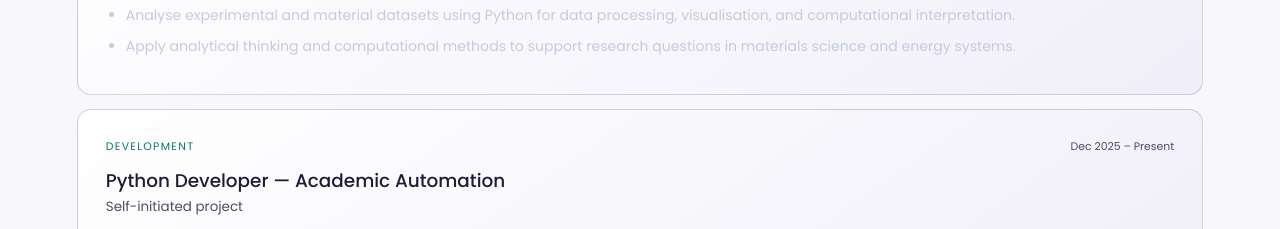
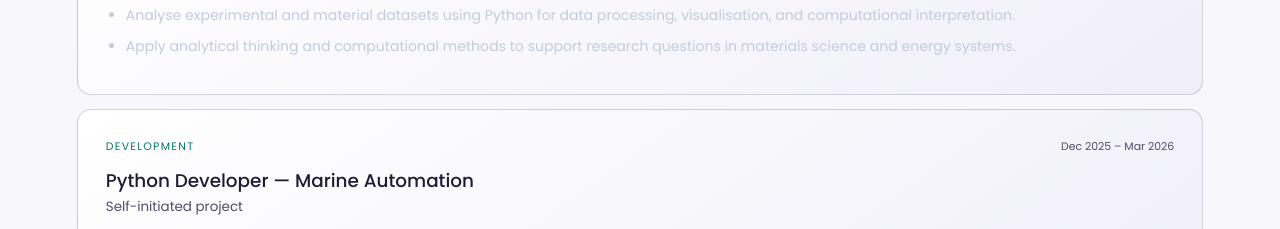
Before and after one commit to mondalsnehankur/Portfolio-Website, a plain HTML site: page index.html in a window 1280 px wide. Shown: the part 4360-4589 px from the top of the page. Drawn offline with nearby package versions, Linux system fonts and the light colour scheme; no server answers; a web font is replaced by a local one.

Commit message:
Update index.html

```diff
--- a/index.html
+++ b/index.html
@@ -317,8 +317,8 @@
                     </ul>
                 </article>
                 <article class="expercard">
-                    <div class="experience-topline"><span class="experience-type">DEVELOPMENT</span><span class="experience-date">Dec 2025 – Present</span></div>
-                    <h3>Python Developer — Academic Automation</h3>
+                    <div class="experience-topline"><span class="experience-type">DEVELOPMENT</span><span class="experience-date">Dec 2025 – Mar 2026</span></div>
+                    <h3>Python Developer — Marine Automation</h3>
                     <span class="expmeta">Self-initiated project</span>
                     <ul>
                         <li>Develop Python workflows for academic and marine-science data processing, numerical estimation, and scientific computation.</li>
```
